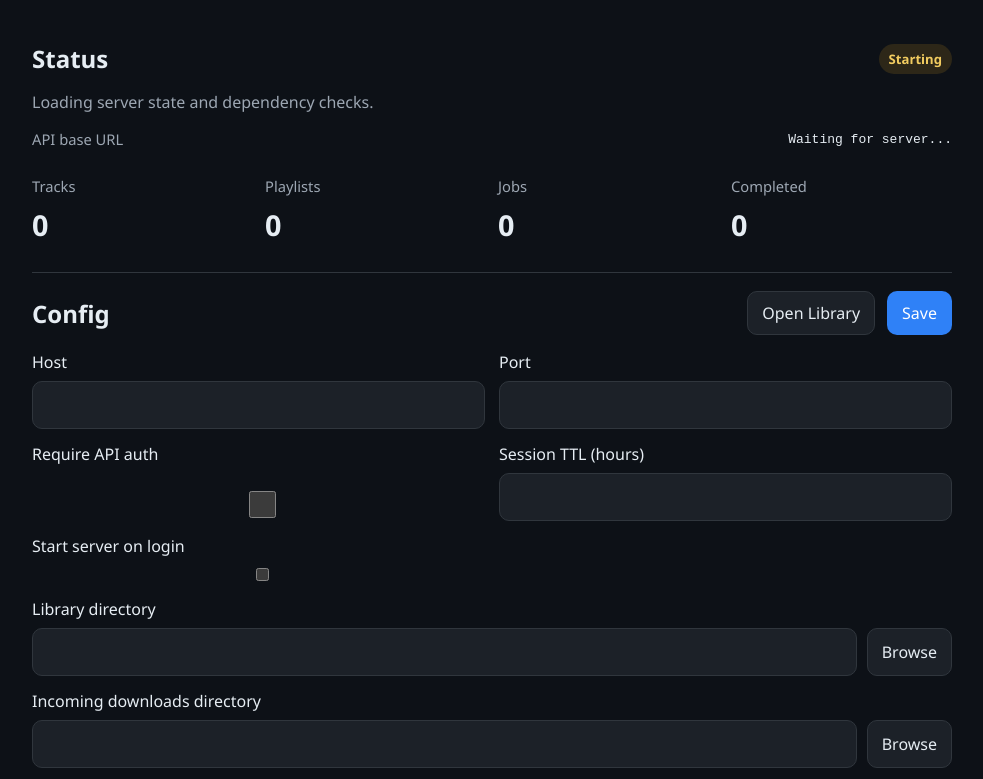
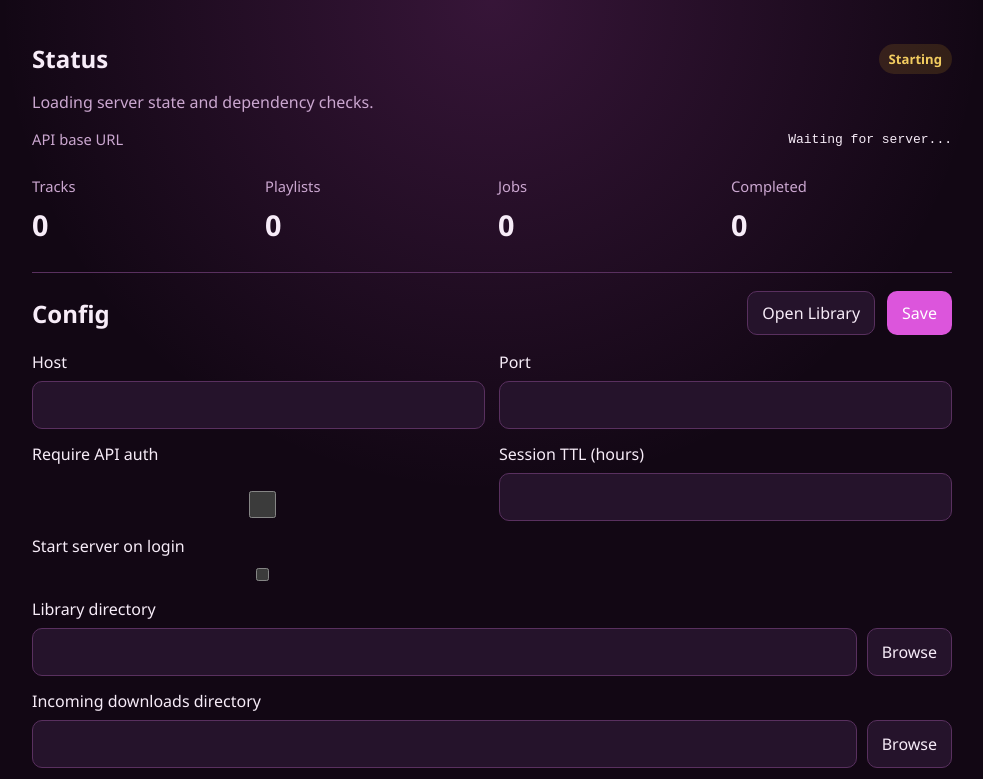
Before and after one commit to ProtonDev-sys/apollo, an Electron app: page src/index.html in a window 1440 px wide. Shown: the top 779 px of the page, without its empty margins (228-1211 px from the left). Drawn offline with Linux system fonts and the light colour scheme; no server answers.

Commit message:
Update app theme colors

```diff
--- a/src/styles.css
+++ b/src/styles.css
@@ -1,13 +1,13 @@
 :root {
   color-scheme: dark;
-  --bg: #0d1117;
-  --panel: #161b22;
-  --panel-alt: #1c2128;
-  --border: #30363d;
-  --text: #e6edf3;
-  --muted: #9da7b3;
-  --accent: #2f81f7;
-  --accent-strong: #1f6feb;
+  --bg: #120714;
+  --panel: #1b0d20;
+  --panel-alt: #25132b;
+  --border: #59305f;
+  --text: #f7ecf8;
+  --muted: #cba7d0;
+  --accent: #dc55dc;
+  --accent-strong: #bf42bf;
   --success: #238636;
   --warning: #d29922;
   --radius: 14px;
@@ -21,7 +21,9 @@ html,
 body {
   margin: 0;
   min-height: 100%;
-  background: var(--bg);
+  background:
+    radial-gradient(circle at top, rgba(220, 85, 220, 0.18), transparent 34%),
+    var(--bg);
   color: var(--text);
   font-family: "Segoe UI", "SF Pro Text", sans-serif;
 }
@@ -136,6 +138,7 @@ input {
 
 input:focus {
   border-color: var(--accent);
+  box-shadow: 0 0 0 3px rgba(220, 85, 220, 0.16);
 }
 
 .inline-field {
@@ -167,7 +170,7 @@ input:focus {
 }
 
 .button-ghost:hover {
-  background: #232a33;
+  background: #32193a;
 }
 
 .top-gap {
```
